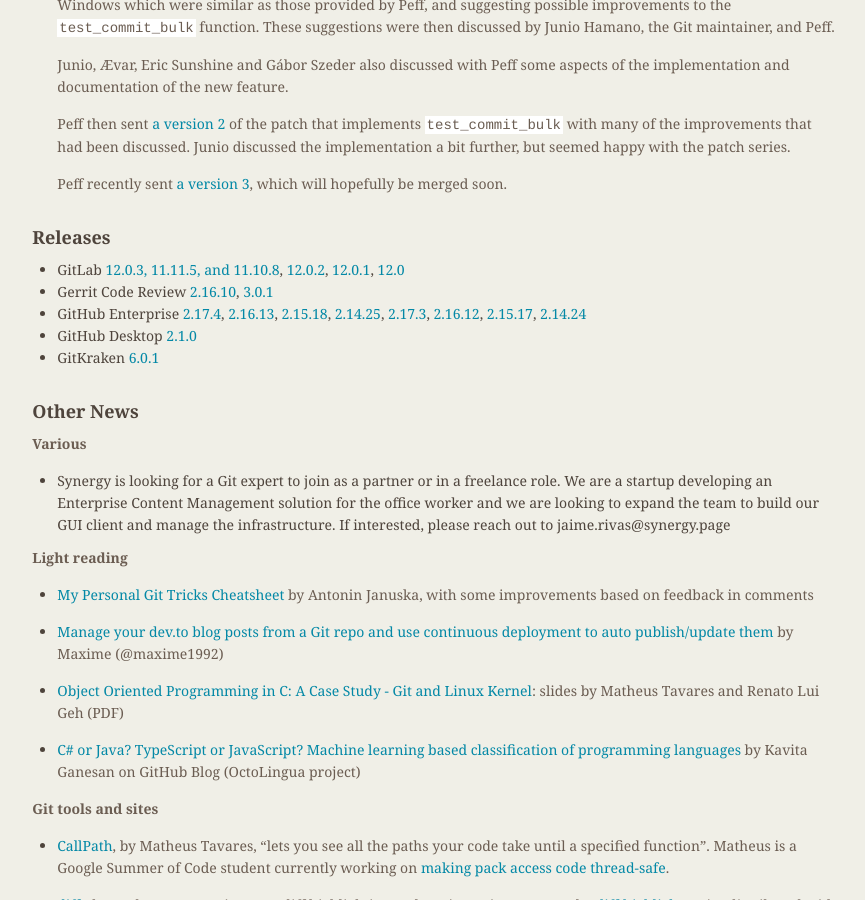
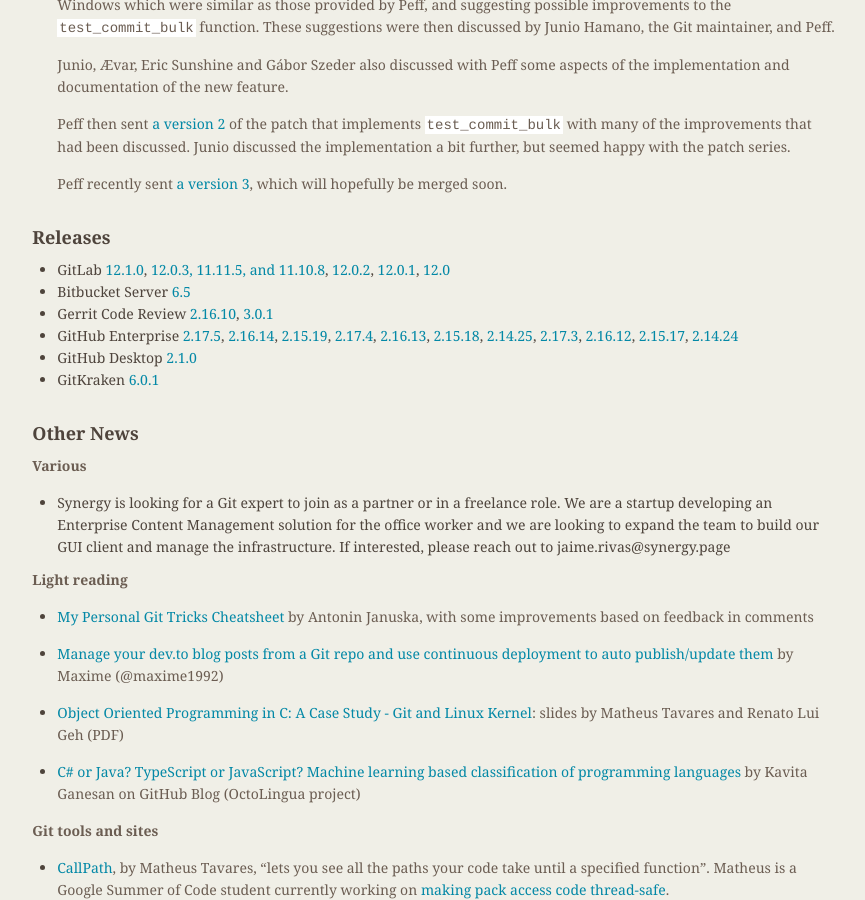
Before and after one commit to git/git.github.io, a Jekyll site: the page built from _posts/2019-07-24-edition-53.markdown, in a window 1280 px wide and 900 px high, scrolled down 1832 px. Shown: the whole window, without its empty margins (339-1204 px from the left). Built offline with Jekyll 4.4.1, drawn with Linux system fonts in a browser that asks for light colours.

Commit message:
rn-53: update releases

```diff
--- a/_posts/2019-07-24-edition-53.markdown
+++ b/_posts/2019-07-24-edition-53.markdown
@@ -149,13 +149,18 @@
 
 ## Releases
 
-+ GitLab [12.0.3, 11.11.5, and 11.10.8](https://about.gitlab.com/2019/07/03/security-release-gitlab-12-dot-0-dot-3-released/),
++ GitLab [12.1.0](https://about.gitlab.com/2019/07/22/gitlab-12-1-released/),
+[12.0.3, 11.11.5, and 11.10.8](https://about.gitlab.com/2019/07/03/security-release-gitlab-12-dot-0-dot-3-released/),
 [12.0.2](https://about.gitlab.com/2019/06/26/gitlab-12-0-2-11-11-4-11-10-7-released/),
 [12.0.1](https://about.gitlab.com/2019/06/25/gitlab-12-0-1-released/),
 [12.0](https://about.gitlab.com/2019/06/22/gitlab-12-0-released/)
++ Bitbucket Server [6.5](https://confluence.atlassian.com/bitbucketserver/bitbucket-server-release-notes-872139866.html)
 + Gerrit Code Review [2.16.10](https://www.gerritcodereview.com/2.16.html#21610),
 [3.0.1](https://www.gerritcodereview.com/3.0.html#301)
-+ GitHub Enterprise [2.17.4](https://enterprise.github.com/releases/2.17.4/notes),
++ GitHub Enterprise [2.17.5](https://enterprise.github.com/releases/2.17.5/notes),
+[2.16.14](https://enterprise.github.com/releases/2.16.14/notes),
+[2.15.19](https://enterprise.github.com/releases/2.15.19/notes),
+[2.17.4](https://enterprise.github.com/releases/2.17.4/notes),
 [2.16.13](https://enterprise.github.com/releases/2.16.13/notes),
 [2.15.18](https://enterprise.github.com/releases/2.15.18/notes),
 [2.14.25](https://enterprise.github.com/releases/2.14.25/notes),
```
